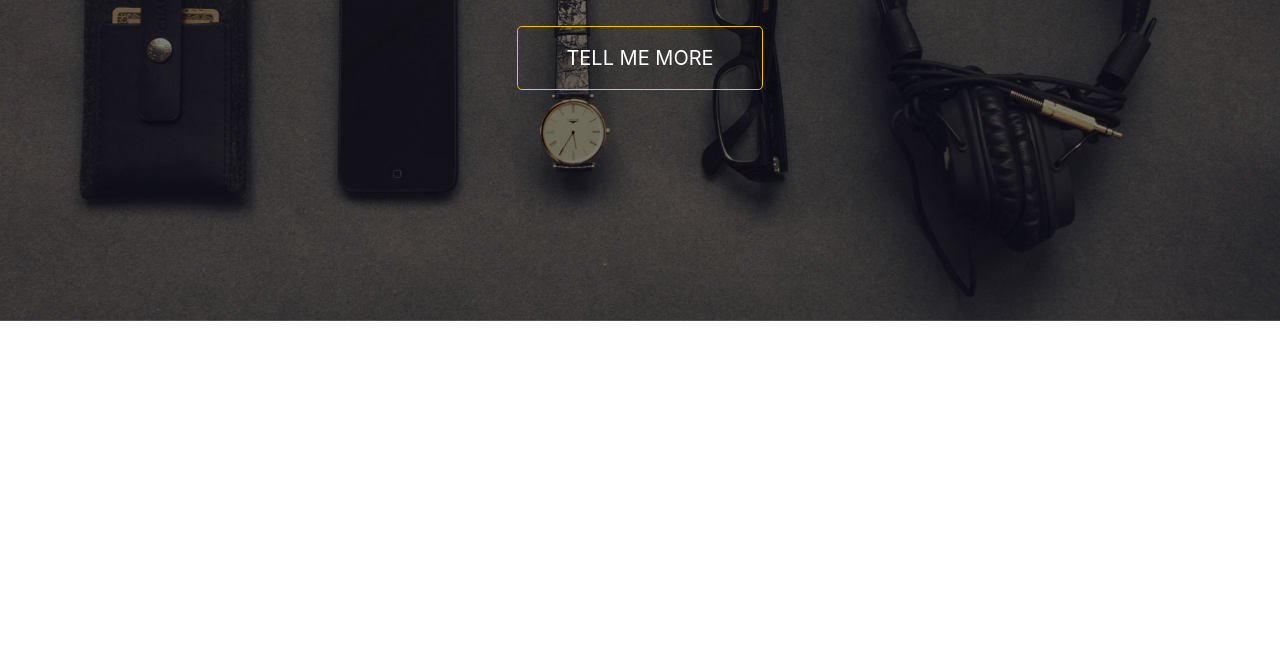
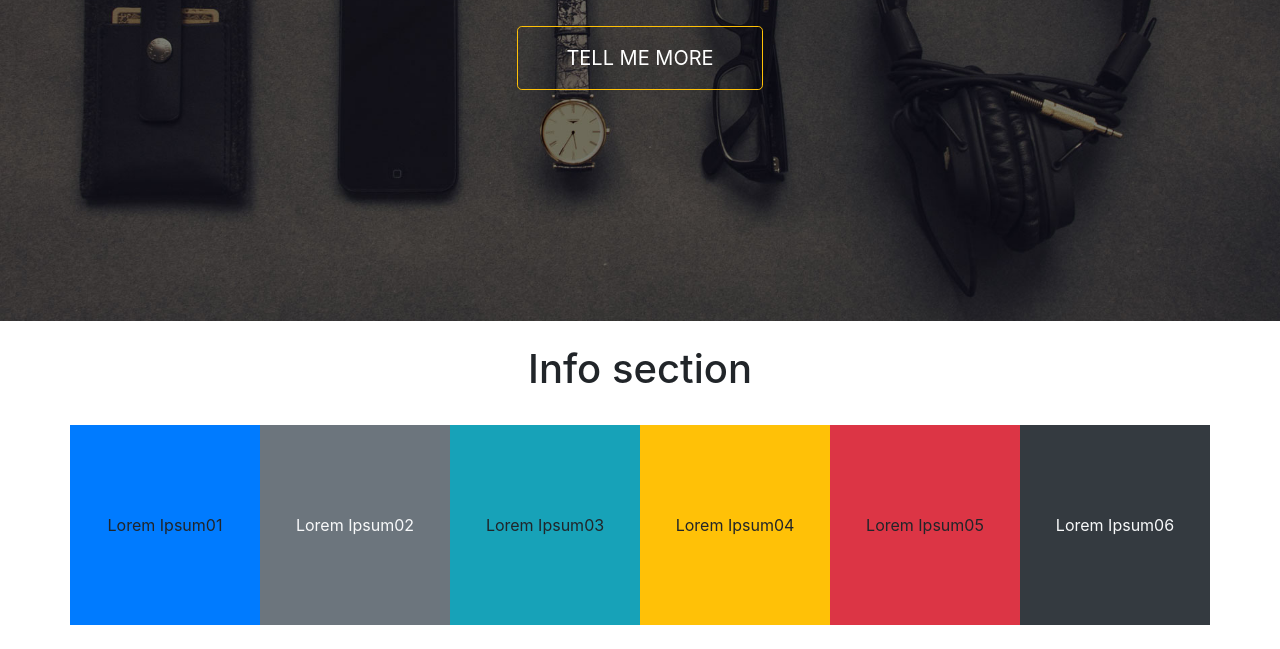
Before and after one commit to elgunaliyev/P311-lab-20190726, a plain HTML site: page index.html in a window 1280 px wide. Shown: the part 479-1128 px from the top of the page. Before the commit the page ends 800 px from the top, so only its background shows below. Drawn offline with nearby package versions, Linux system fonts and the light colour scheme.

Commit message:
Info section added

```diff
--- a/css/style.css
+++ b/css/style.css
@@ -17,6 +17,7 @@ header a, .logo-cst{
 #welcome-section a:hover{
     color: #FEC503;
 }
+
 #welcome-section li{
     font-size: 1.1em;
     text-transform: uppercase;
@@ -36,6 +37,14 @@ header a, .logo-cst{
     font-size: 5em;
     color: #fff;
 }
+
 .navbar-toggler{
     background: #FEC503;
 }
+
+.info-item{
+    height: 200px;
+    display: flex;
+    justify-content: center;
+    align-items: center;
+}
--- a/index.html
+++ b/index.html
@@ -58,6 +58,34 @@
             </div>
         </div>
     </section>
+    <section class="container">
+        <div class="row py-4">
+            <div class="col-12 mb-4">
+                <h1 class="text-center">Info section</h1>
+            </div>
+
+            <div class="col-12 col-sm-6 col-md-4 col-lg-2 bg-primary">
+                <div class="info-item">Lorem Ipsum01</div>
+            </div>
+            <div class="col-12 col-sm-6 col-md-4 col-lg-2 bg-secondary text-light">
+                <div class="info-item">Lorem Ipsum02</div>
+            </div>
+            <div class="col-12 col-sm-6 col-md-4 col-lg-2 bg-info">
+                <div class="info-item">Lorem Ipsum03</div>
+            </div>
+            <div class="col-12 col-sm-6 col-md-4 col-lg-2 bg-warning">
+                <div class="info-item">Lorem Ipsum04</div>
+            </div>
+            <div class="col-12 col-sm-6 col-md-4 col-lg-2 bg-danger">
+                <div class="info-item">Lorem Ipsum05</div>
+            </div>
+            <div class="col-12 col-sm-6 col-md-4 col-lg-2 bg-dark text-light">
+                <div class="info-item">Lorem Ipsum06</div>
+            </div>
+
+        </div>
+
+    </section>
 
 
 
```
